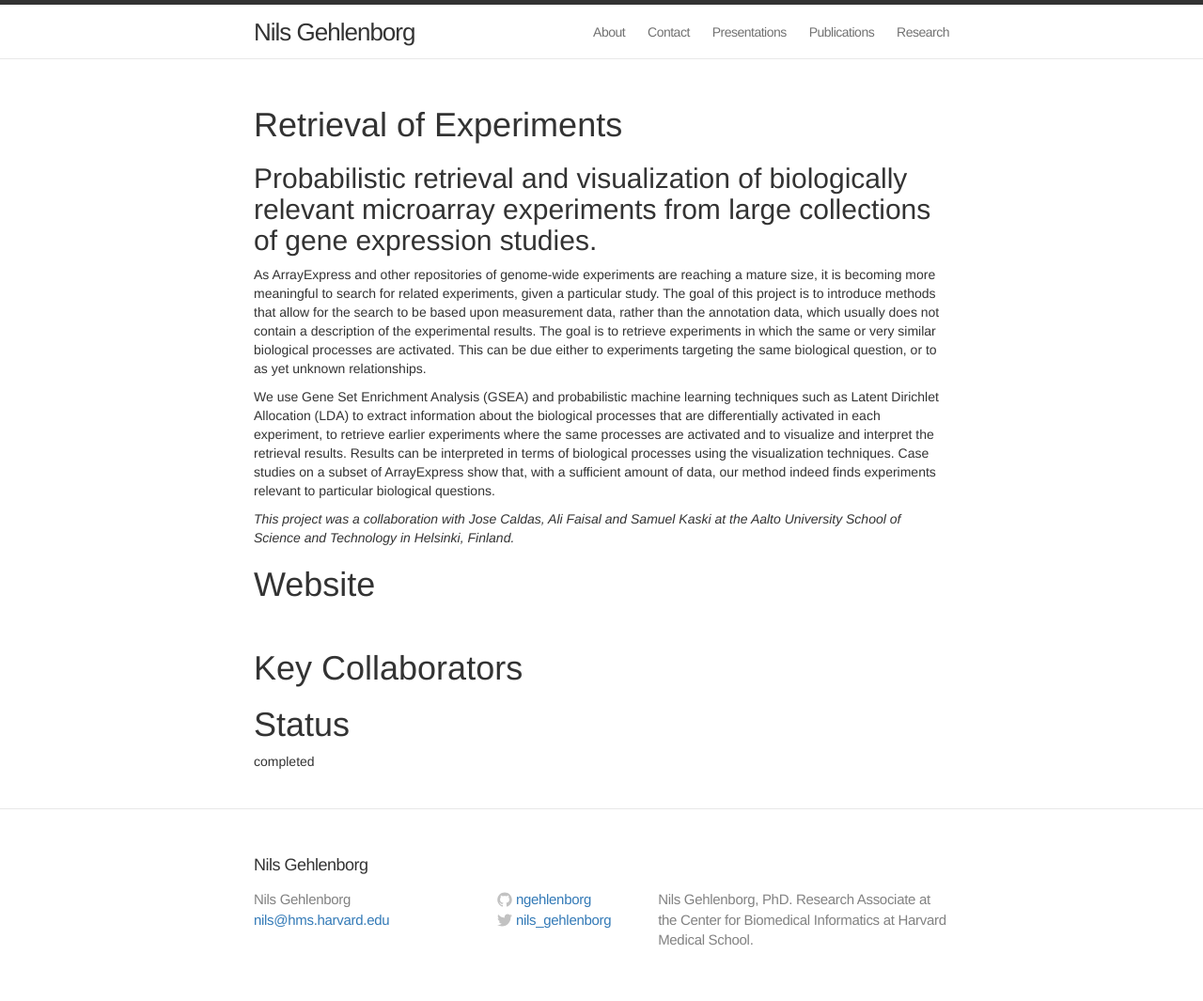
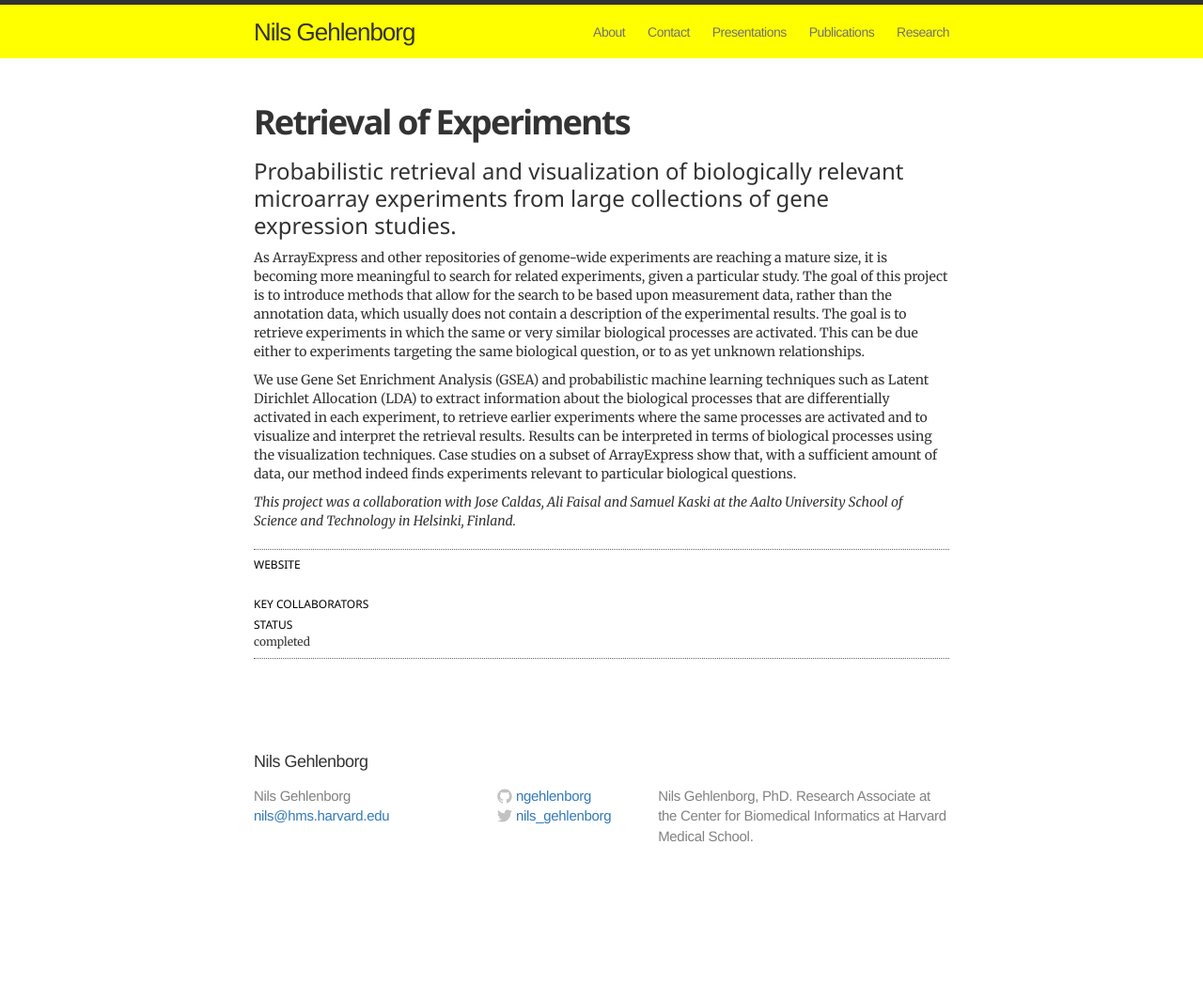
Before and after one commit to ngehlenborg/website, a Jekyll site: the page built from _projects/rex.md, in a window 1280 px wide. Shown: the whole page at 94% size. Built offline with Jekyll 4.4.1, drawn with Linux system fonts in a browser that asks for light colours; nearby versions of some CDN libraries; after the commit the page ends 955 px from its top, so only the background shows below that.

Commit message:
New header style and styles for projects.

```diff
--- a/css/main.css
+++ b/css/main.css
@@ -1,3 +1,7 @@
+/* Fonts */
+/* ----------------------------------------------------------*/
+@import url(http://fonts.googleapis.com/css?family=Noto+Sans:400,700,400italic,700italic|Merriweather:400,400italic,700,700italic);
+
 /* Base */
 /* ----------------------------------------------------------*/
 
@@ -42,9 +46,9 @@ a:visited { color: #205caa; }
 
 .site-header {
   border-top: 5px solid #333;
-  border-bottom: 1px solid #e8e8e8;
+  /*border-bottom: 1px solid #e8e8e8;*/
   min-height: 56px;
-  background-color: white;
+  background-color: yellow;
 }
 
 .site-title,
@@ -76,7 +80,7 @@ a:visited { color: #205caa; }
 /* Site footer */
 
 .site-footer {
-  border-top: 1px solid #e8e8e8;
+  /*border-top: 1px solid #e8e8e8;*/
   padding: 30px 0;
 }
 
@@ -175,13 +179,79 @@ a:visited { color: #205caa; }
   font-weight: 300;
 }
 
+.project-header {
+  font-family: "Noto Sans";
+  font-weight: 700;
+}
+
+.project-header h1 {
+  font-size: 36px;
+  letter-spacing: -1.75px;
+  line-height: 1;
+  font-weight: 700;
+}
+
+.project-header h2 {
+  font-size: 24px;
+  line-height: 1.2;
+  font-weight: 400;
+}
+
+.project-meta {
+  font-family: "Noto Sans";
+  font-weight: 400;
+  border-top: 1px #666 dotted;
+  border-bottom: 1px #666 dotted;
+  margin-bottom: 20px;
+  margin-top: 20px;
+  color: black;
+}
+
+.project-meta h1 {
+  font-size: 12px;
+  line-height: 1;
+  font-weight: 400;
+  text-transform: uppercase;
+  margin-top: 10px;
+  margin-bottom: 5px;
+}
+
+.project-meta h2 {
+  font-size: 12px;
+  line-height: 1;
+  font-weight: 400;
+}
+
+.project-meta p {
+  font-family: "Merriweather";
+  font-weight: 400;
+  font-size: 12px;
+  line-height: 1.2;
+  font-weight: 400;
+  margin-bottom: 10px;
+  color: #333;
+}
+
+.project-meta a {
+  text-transform: none;
+  color: #333;
+}
+
+
 .post-header .meta {
   font-size: 15px;
   color: #818181;
   margin-top: 5px;
 }
 
-.post-content { margin: 0 0 30px; }
+.project-content {
+  font-family: Merriweather;
+  font-weight: 400;
+}
+
+.post-content {
+  margin: 0 0 30px;
+}
 
 .post-content > * { margin: 20px 0; }
 
```
